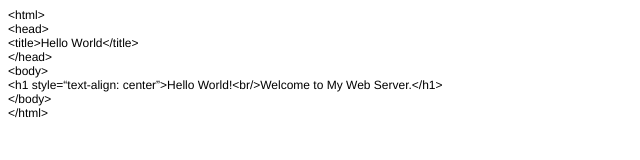
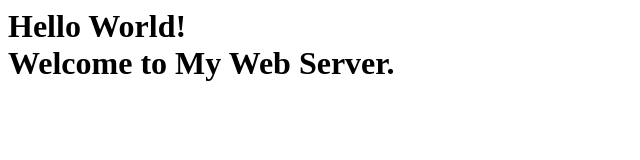
Before and after one commit to chris8597/chris8597.github.io, a plain HTML site: page index.html in a window 1280 px wide. Shown: the whole page, without its empty margins (0-640 px from the left). Drawn offline with Linux system fonts and the light colour scheme.

Commit message:
Update index.html

```diff
--- a/index.html
+++ b/index.html
@@ -1,23 +1,8 @@
-<!DOCTYPE html PUBLIC "-//W3C//DTD HTML 4.01//EN" "http://www.w3.org/TR/html4/strict.dtd">
 <html>
 <head>
-  <meta http-equiv="Content-Type" content="text/html; charset=utf-8">
-  <meta http-equiv="Content-Style-Type" content="text/css">
-  <title></title>
-  <meta name="Generator" content="Cocoa HTML Writer">
-  <meta name="CocoaVersion" content="1265.21">
-  <style type="text/css">
-    p.p1 {margin: 0.0px 0.0px 0.0px 0.0px; font: 12.0px Helvetica}
-  </style>
+<title>Hello World</title>
 </head>
 <body>
-<p class="p1">&lt;html&gt;</p>
-<p class="p1">&lt;head&gt;</p>
-<p class="p1">&lt;title&gt;Hello World&lt;/title&gt;</p>
-<p class="p1">&lt;/head&gt;</p>
-<p class="p1">&lt;body&gt;</p>
-<p class="p1">&lt;h1 style=“text-align: center”&gt;Hello World!&lt;br/&gt;Welcome to My Web Server.&lt;/h1&gt;</p>
-<p class="p1">&lt;/body&gt;</p>
-<p class="p1">&lt;/html&gt;</p>
+<h1 style=“text-align: center”>Hello World!<br/>Welcome to My Web Server.</h1>
 </body>
 </html>
```
